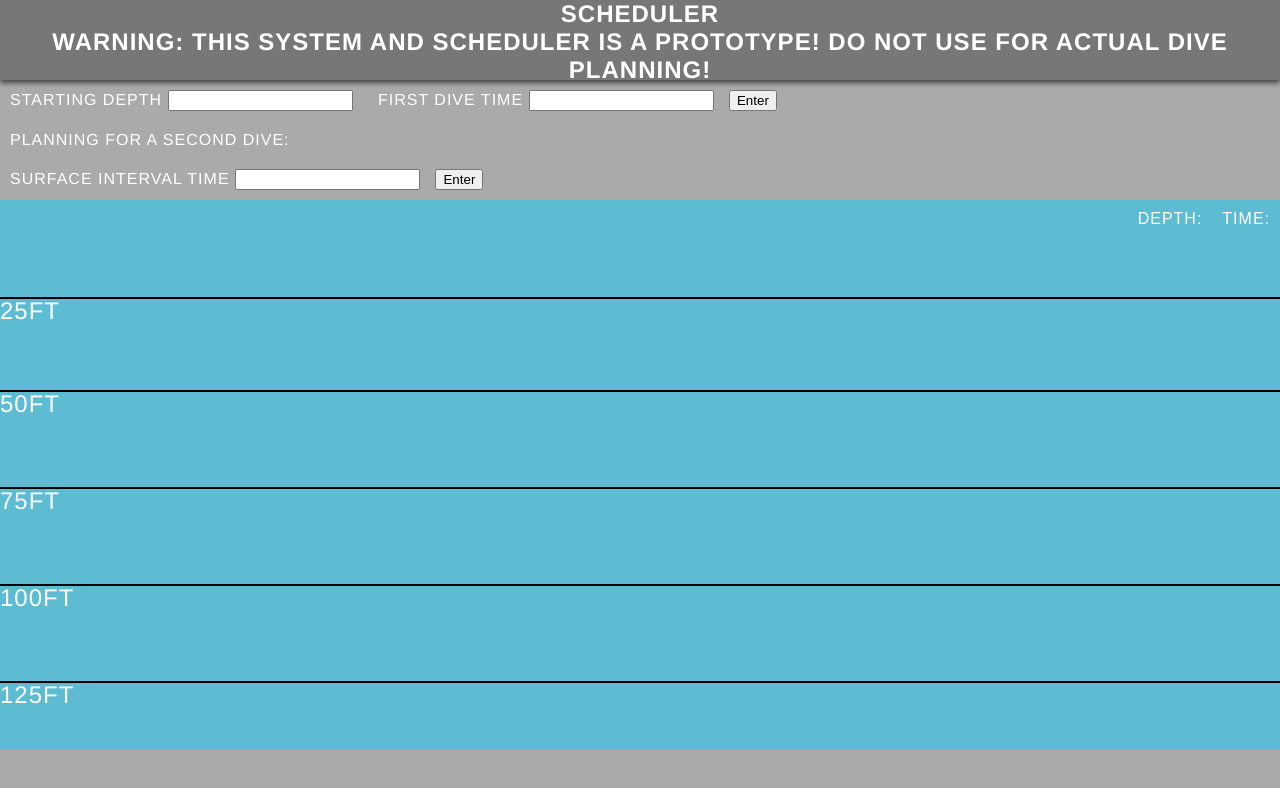
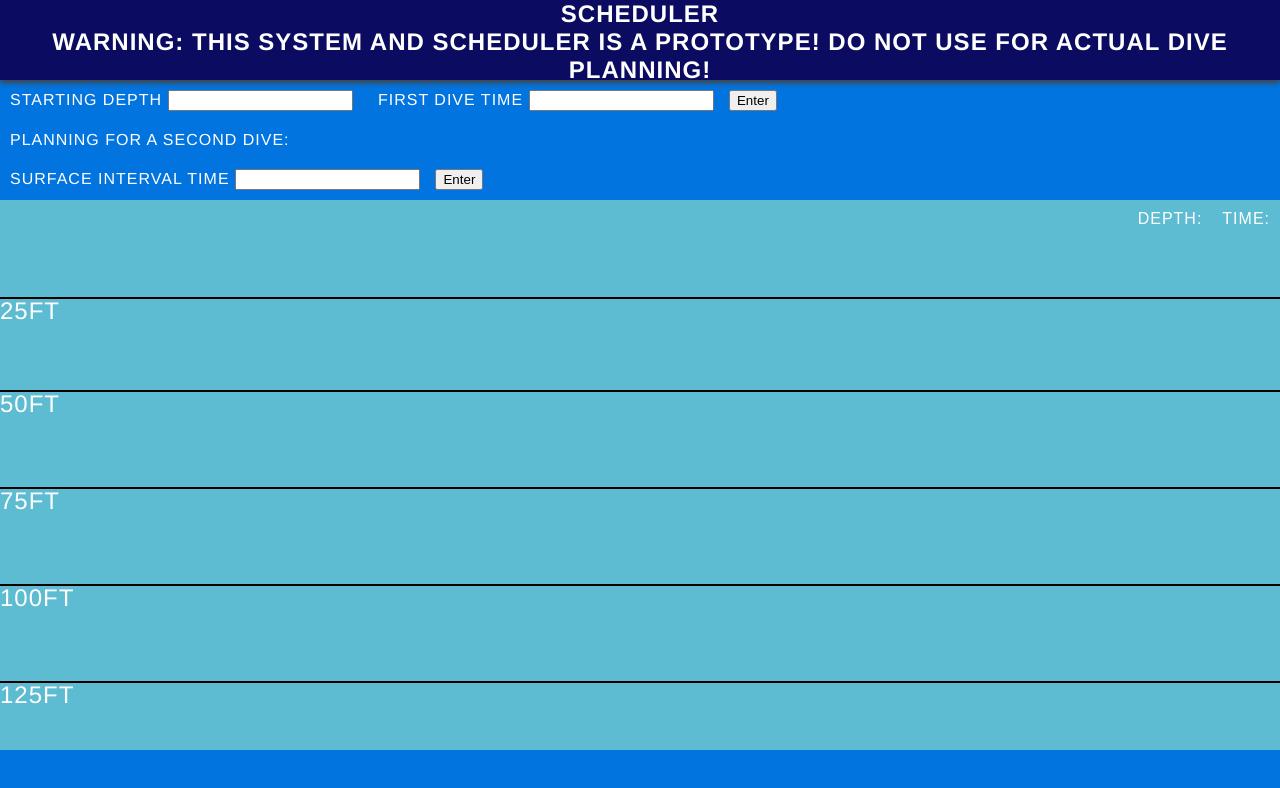
Before and after one commit to mesheil/Team-Mostaccioli, a plain HTML site: page naui.html in a window 1280 px wide. Drawn offline with Linux system fonts and the light colour scheme.

Commit message:
css change

```diff
--- a/css/naui.css
+++ b/css/naui.css
@@ -2,7 +2,7 @@ body
 {
   padding: 0;
   margin: 0;
-	background-color: #aaa;
+	background-color: #0174DF;
 	color: white;
 	text-transform: uppercase;
   font-family: Montserrat,"Helvetica Neue",Helvetica,Arial,sans-serif;
@@ -30,7 +30,7 @@ button
 {
   margin: 0;
   padding: 0;
-  background-color: #777;
+  background-color: #0B0B61;
   height: 10%;
   box-shadow: 0px 3px 5px #444;
   text-align: center;
@@ -146,7 +146,7 @@ span {
 {
   margin: 0;
   padding: 0;
-  background-color: #777;
+  background-color: #0B0B61;
   height: 10%;
   box-shadow: 0px 3px 5px #444;
   text-align: center;
```
